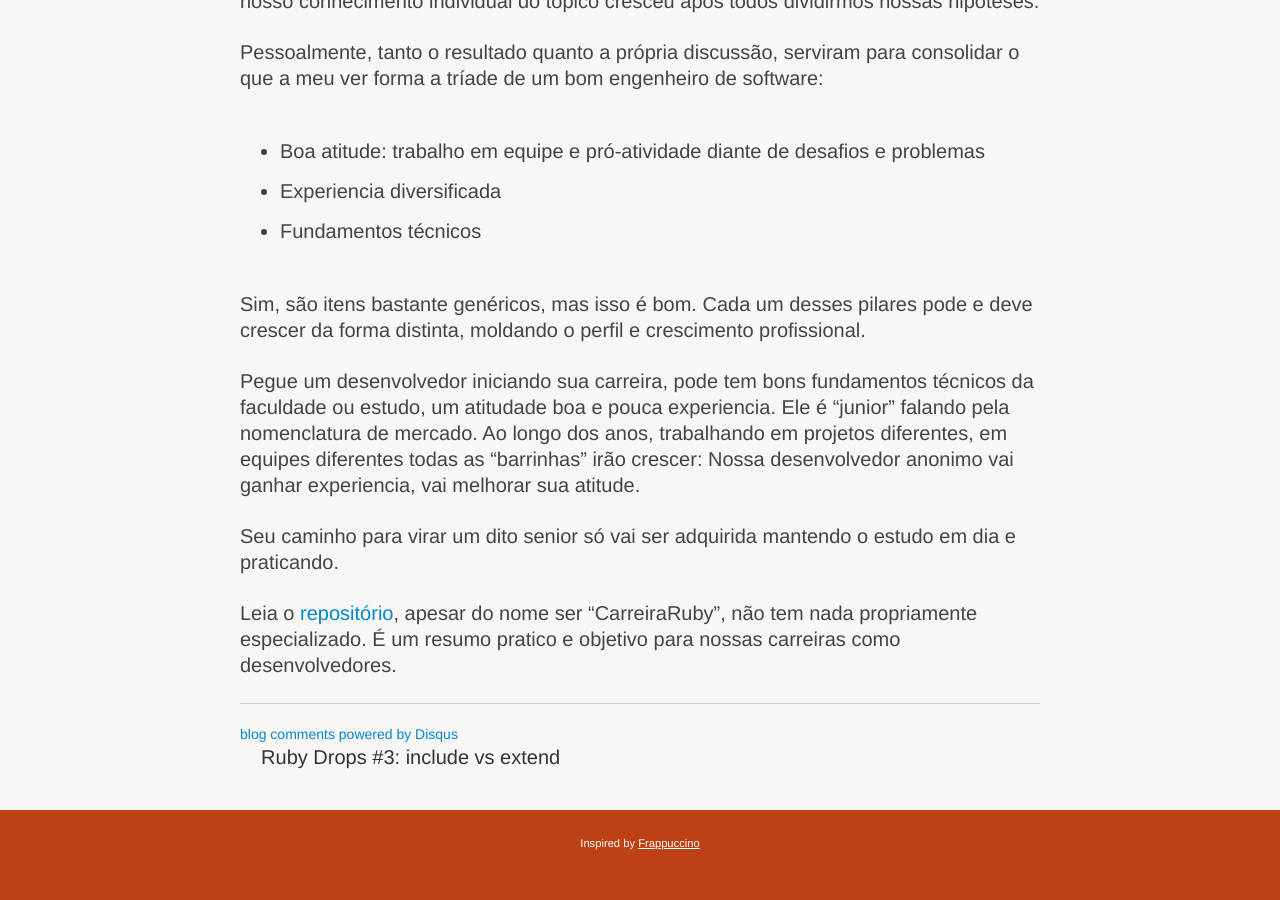
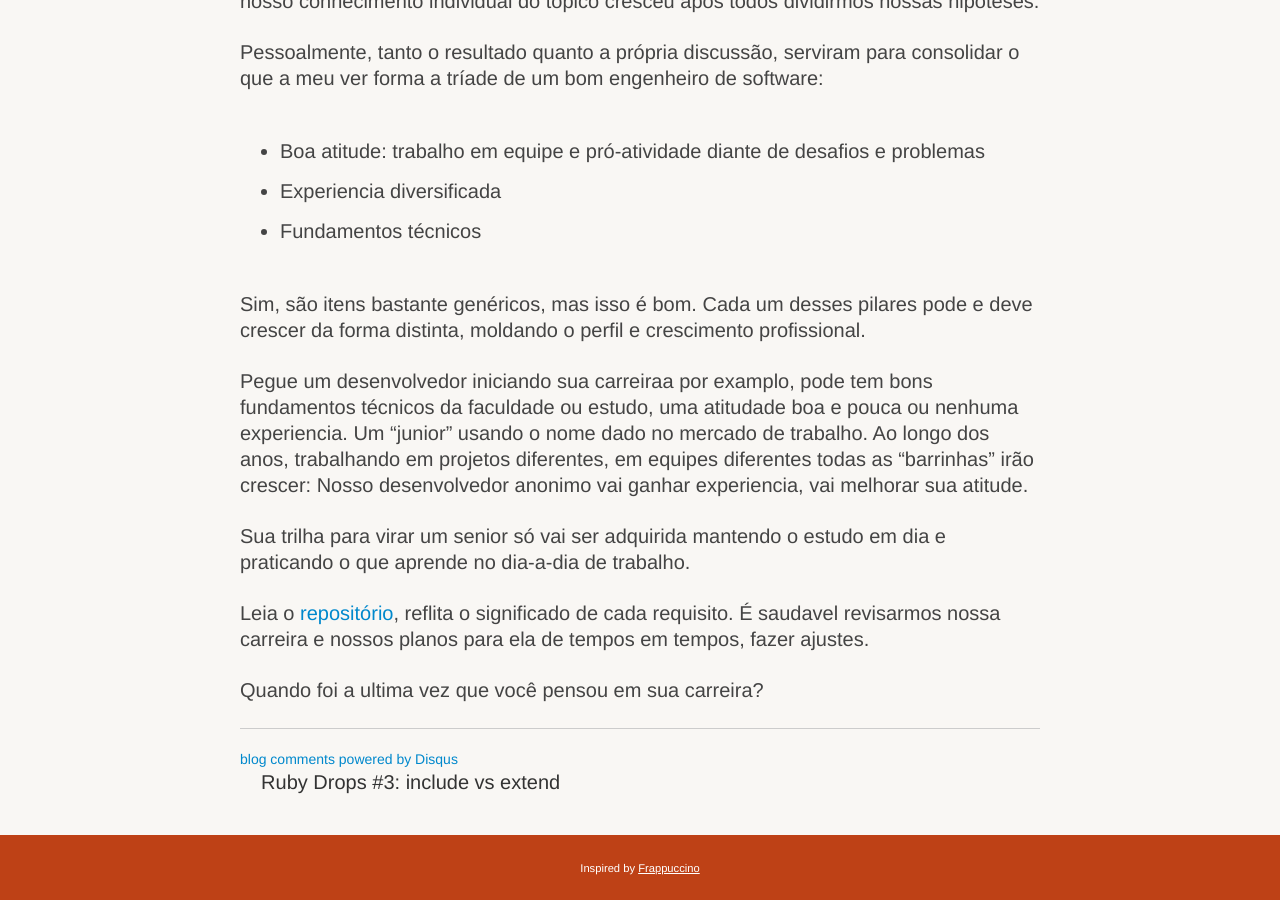
Before and after one commit to lucasts/lucasts.github.com, a Jekyll site: the page built from _posts/2015-03-19-carreira-50-tons-de-um-desenvolvedor.markdown, in a window 1280 px wide and 900 px high, scrolled down 693 px. Built offline with Jekyll 4.4.1, drawn with Linux system fonts in a browser that asks for light colours; some web fonts are replaced; Markdown is read by kramdown in place of the engine named in the settings; comment, search, counter and statistics services are not loaded; before the commit the page ends 1568 px from its top, so only the background shows below that.

Commit message:
improve post

```diff
--- a/_posts/2015-03-19-carreira-50-tons-de-um-desenvolvedor.markdown
+++ b/_posts/2015-03-19-carreira-50-tons-de-um-desenvolvedor.markdown
@@ -35,15 +35,17 @@ consolidar o que a meu ver forma a tríade de um bom engenheiro de software:
 Sim, são itens bastante genéricos, mas isso é bom. Cada um desses pilares pode
 e deve crescer da forma distinta, moldando o perfil e crescimento profissional.
 
-Pegue um desenvolvedor iniciando sua carreira, pode tem bons fundamentos
-técnicos da faculdade ou estudo, um atitudade boa e pouca experiencia.
-Ele é "junior" falando pela nomenclatura de mercado. Ao longo dos anos, trabalhando
+Pegue um desenvolvedor iniciando sua carreiraa por examplo, pode tem bons fundamentos
+técnicos da faculdade ou estudo, uma atitudade boa e pouca ou nenhuma experiencia.
+Um "junior" usando o nome dado no mercado de trabalho. Ao longo dos anos, trabalhando
 em projetos diferentes, em equipes diferentes todas as "barrinhas" irão crescer:
-Nossa desenvolvedor anonimo vai ganhar experiencia, vai melhorar sua atitude.
+Nosso desenvolvedor anonimo vai ganhar experiencia, vai melhorar sua atitude.
 
-Seu caminho para virar um dito senior só vai ser adquirida mantendo o estudo em dia
-e praticando.
+Sua trilha para virar um senior só vai ser adquirida mantendo o estudo em dia
+e praticando o que aprende no dia-a-dia de trabalho.
 
-Leia o [repositório](https://github.com/Codeminer42/CarreiraRuby), apesar do
-nome ser "CarreiraRuby", não tem nada propriamente especializado. É um resumo
-pratico e objetivo para nossas carreiras como desenvolvedores.
+Leia o [repositório](https://github.com/Codeminer42/CarreiraRuby), reflita o
+significado de cada requisito. É saudavel revisarmos nossa carreira e nossos
+planos para ela de tempos em tempos, fazer ajustes.
+
+Quando foi a ultima vez que você pensou em sua carreira?
```
